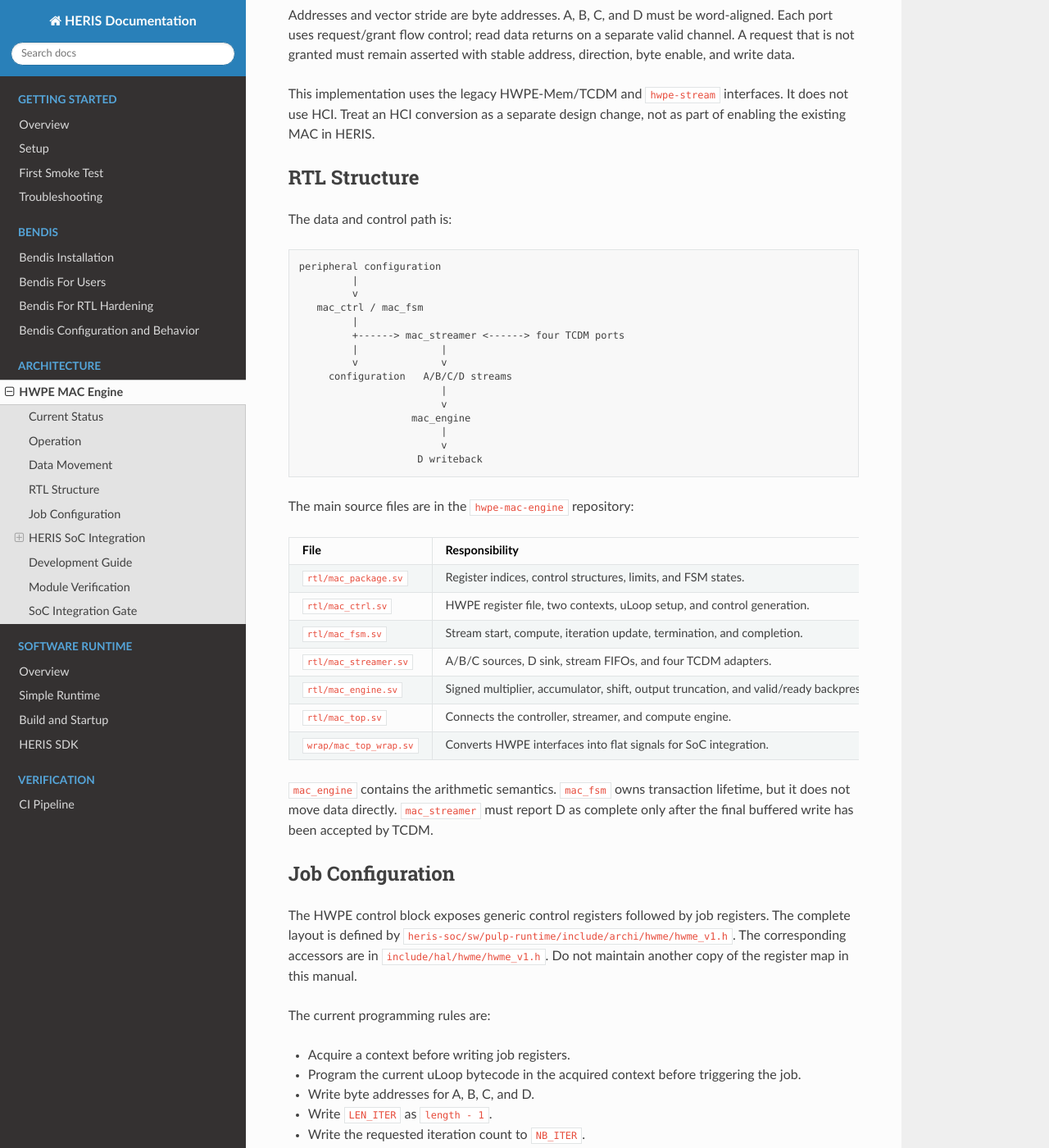
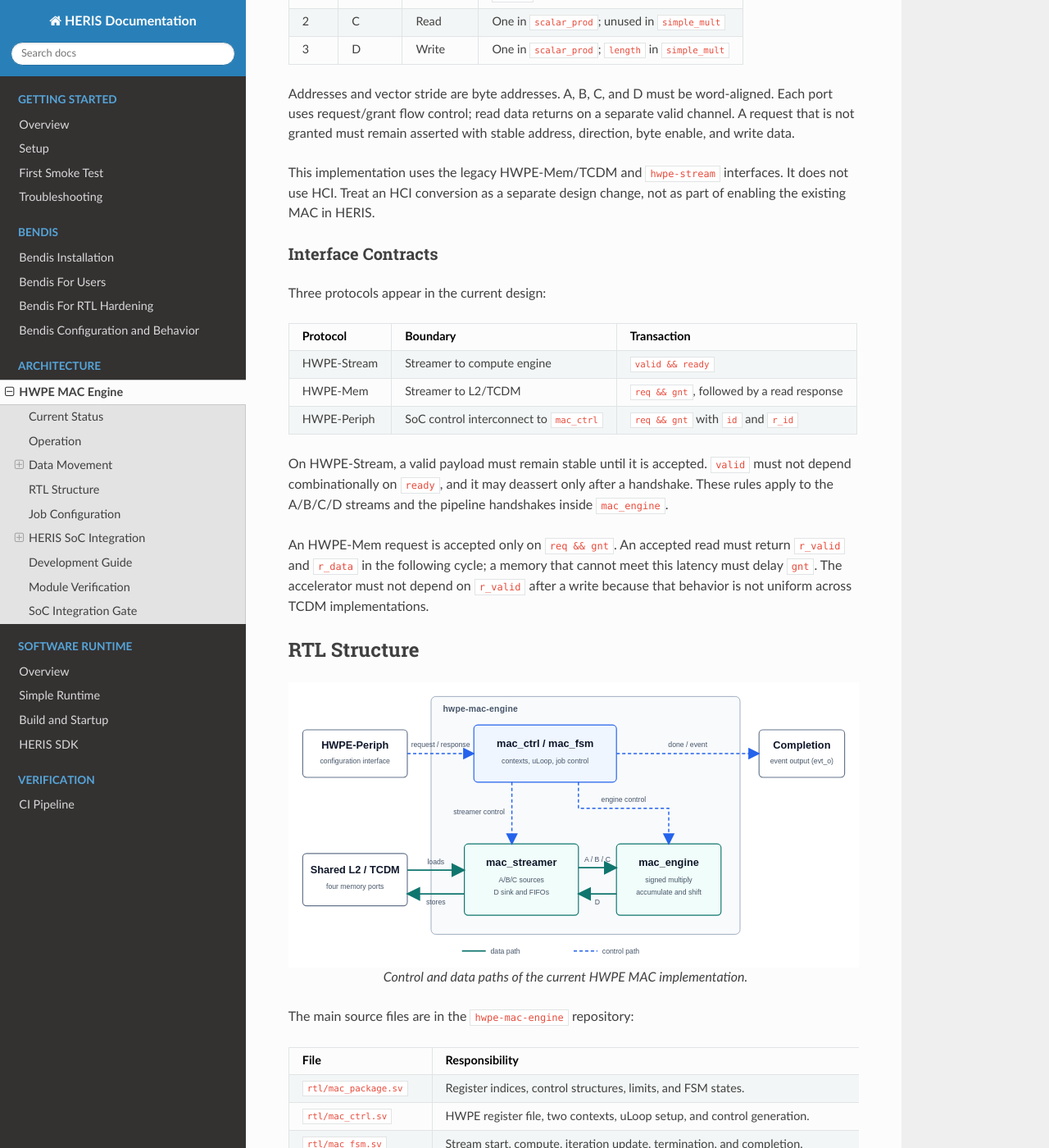
Before and after one commit to albertc9/HERIS-Doc, a Sphinx documentation site: the page built from docs/source/architecture/hwpe-mac.rst, in a window 1280 px wide and 1400 px high, scrolled down 1486 px. Shown: the whole window at 82% size. Built offline with Sphinx 7.4.7 and the Read the Docs theme 3.1.0, drawn with Linux system fonts in a browser that asks for light colours; pages that are not in the unit, such as notebooks, are missing from menus; some of the changed text lies outside the part shown.

Commit message:
update hwpe-mac doc

```diff
--- a/docs/source/architecture/hwpe-mac.rst
+++ b/docs/source/architecture/hwpe-mac.rst
@@ -6,6 +6,11 @@
 four TCDM ports, performs multiplication or multiply-accumulate operations,
 writes the result to memory, and reports completion through the HWPE control
 interface.
+
+Unlike a DMA-fed accelerator, an HWPE operates directly on memory shared with
+the core. Software exchanges pointers and configuration values with the engine
+through a memory-mapped peripheral interface; input and output data remain in
+shared L2 memory.
 
 The design is intentionally compact. It is useful as an integration reference
 and as a starting point for HWPE development; it is not intended to be a
@@ -88,28 +93,47 @@
 interfaces. It does not use HCI. Treat an HCI conversion as a separate design
 change, not as part of enabling the existing MAC in HERIS.
 
+Interface Contracts
+~~~~~~~~~~~~~~~~~~~
+
+Three protocols appear in the current design:
+
+.. list-table::
+   :header-rows: 1
+
+   * - Protocol
+     - Boundary
+     - Transaction
+   * - HWPE-Stream
+     - Streamer to compute engine
+     - ``valid && ready``
+   * - HWPE-Mem
+     - Streamer to L2/TCDM
+     - ``req && gnt``, followed by a read response
+   * - HWPE-Periph
+     - SoC control interconnect to ``mac_ctrl``
+     - ``req && gnt`` with ``id`` and ``r_id``
+
+On HWPE-Stream, a valid payload must remain stable until it is accepted.
+``valid`` must not depend combinationally on ``ready``, and it may deassert
+only after a handshake. These rules apply to the A/B/C/D streams and the
+pipeline handshakes inside ``mac_engine``.
+
+An HWPE-Mem request is accepted only on ``req && gnt``. An accepted read must
+return ``r_valid`` and ``r_data`` in the following cycle; a memory that cannot
+meet this latency must delay ``gnt``. The accelerator must not depend on
+``r_valid`` after a write because that behavior is not uniform across TCDM
+implementations.
+
 RTL Structure
 -------------
 
-The data and control path is:
+.. figure:: /_static/hwpe-mac-rtl.svg
+   :alt: HWPE MAC control and data paths
+   :align: center
+   :width: 100%
 
-.. code-block:: text
-
-   peripheral configuration
-            |
-            v
-      mac_ctrl / mac_fsm
-            |
-            +------> mac_streamer <------> four TCDM ports
-            |              |
-            v              v
-        configuration   A/B/C/D streams
-                           |
-                           v
-                      mac_engine
-                           |
-                           v
-                       D writeback
+   Control and data paths of the current HWPE MAC implementation.
 
 The main source files are in the ``hwpe-mac-engine`` repository:
 
@@ -246,11 +270,15 @@
 * The TCDM binding loop is fixed at four ports.
 * ``busy_o`` is tied high.
 * Only ``s_evt[0]`` is assigned to the two-bit SoC event output.
+* ``periph_id`` is tied to zero instead of carrying the requester's identity
+  into ``mac_top_wrap``.
 
 The current ``rtl/mac_top.sv`` controller instantiation is also fixed to two
 cores and two contexts. These values match the module testbench, but the SoC
-wrapper and event routing must be checked explicitly rather than inferred from
-the parameters on ``mac_top_wrap``.
+wrapper, peripheral identity, and event routing must be checked explicitly
+rather than inferred from the parameters on ``mac_top_wrap``. In particular,
+the module testbench's core-1 scenario does not prove multi-master identity
+through the current HERIS SoC wrapper.
 
 Do not edit files under ``heris-soc/.bender``. They are generated dependency
 checkouts. Change the owning dependency repository, update the dependency
```
Also changed, not shown: docs/source/_static/hwpe-mac-rtl.svg (added).
